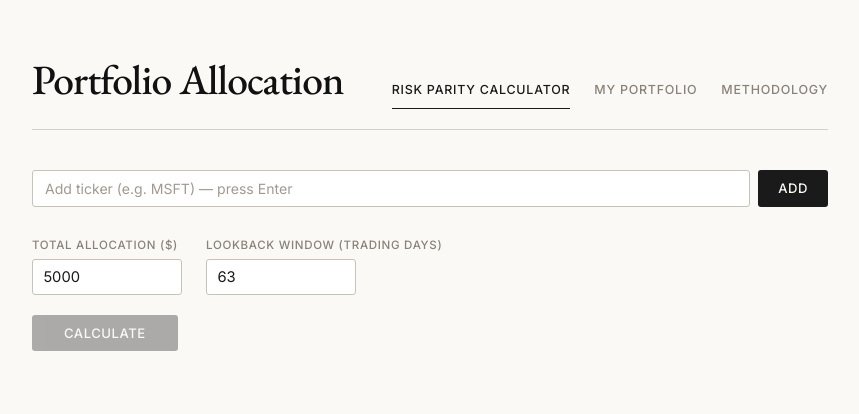
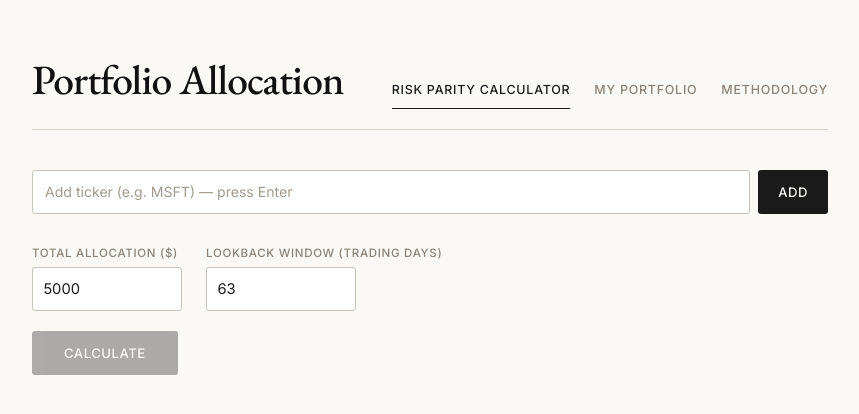
Before and after one commit to MibhaelGray/Portfolio-Allocation, a React (Vite) app in the folder frontend/: page / in a window 1280 px wide. Shown: the top 414 px of the page, without its empty margins (210-1069 px from the left). Built offline with nearby package versions, Linux system fonts and the light colour scheme.

Commit message:
style(design): FINDING-001b — min-height 44px on all inputs and buttons

```diff
--- a/frontend/src/App.css
+++ b/frontend/src/App.css
@@ -79,7 +79,8 @@ h1 {
 .ticker-input-row { display: flex; gap: 0.5rem; }
 .ticker-input-row input {
   flex: 1;
-  padding: 0.55rem 0.75rem;
+  padding: 0.65rem 0.75rem;
+  min-height: 44px;
   background: #fff;
   border: 1px solid #c8c3ba;
   border-radius: 3px;
@@ -134,7 +135,8 @@ h1 {
   color: #8a8279;
 }
 .settings-panel input {
-  padding: 0.5rem 0.65rem;
+  padding: 0.6rem 0.65rem;
+  min-height: 44px;
   background: #fff;
   border: 1px solid #c8c3ba;
   border-radius: 3px;
@@ -147,7 +149,8 @@ h1 {
 
 /* ── Buttons ────────────────────────────────── */
 button {
-  padding: 0.5rem 1.25rem;
+  padding: 0.6rem 1.25rem;
+  min-height: 44px;
   background: #1a1a1a;
   border: none;
   border-radius: 3px;
```
